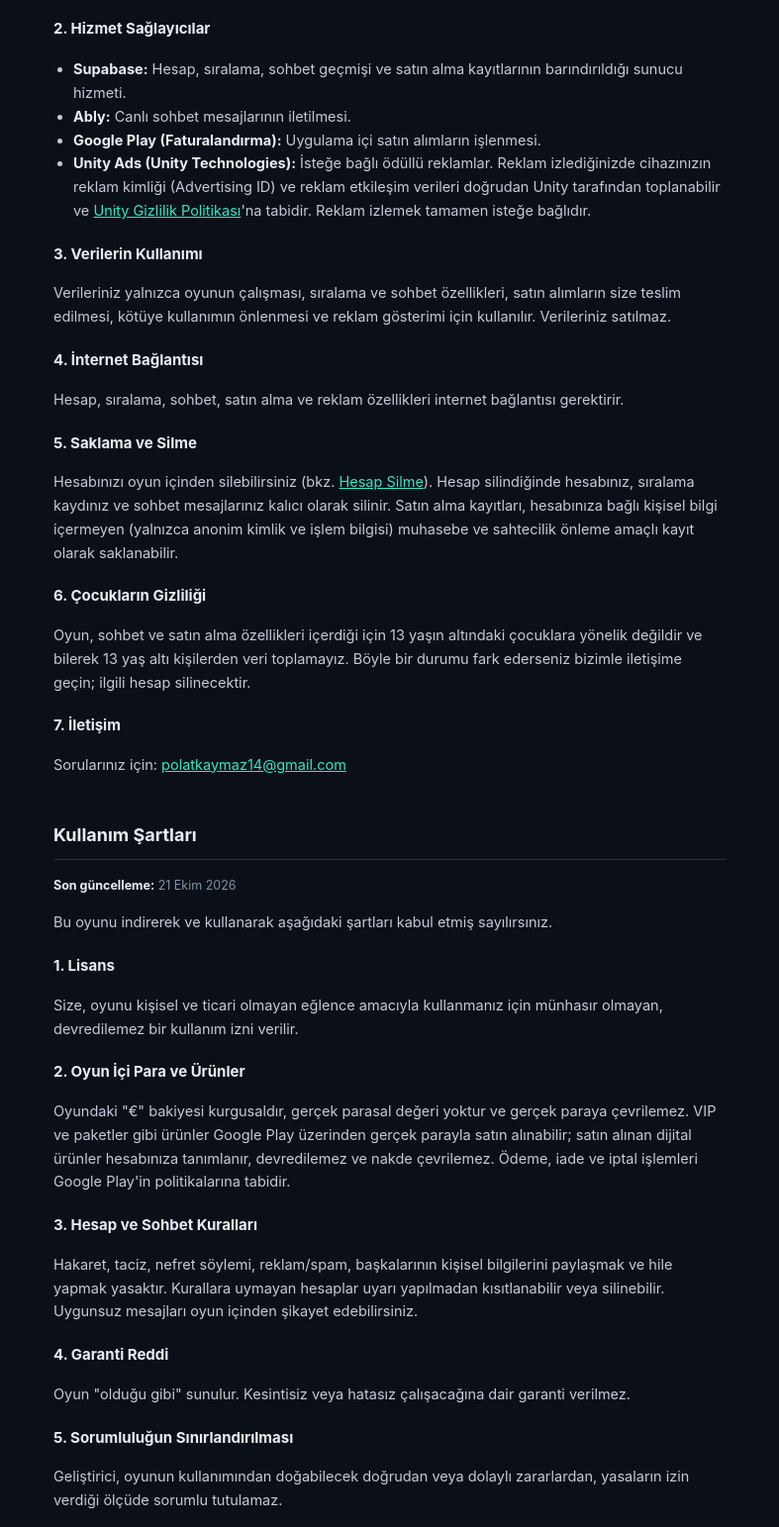
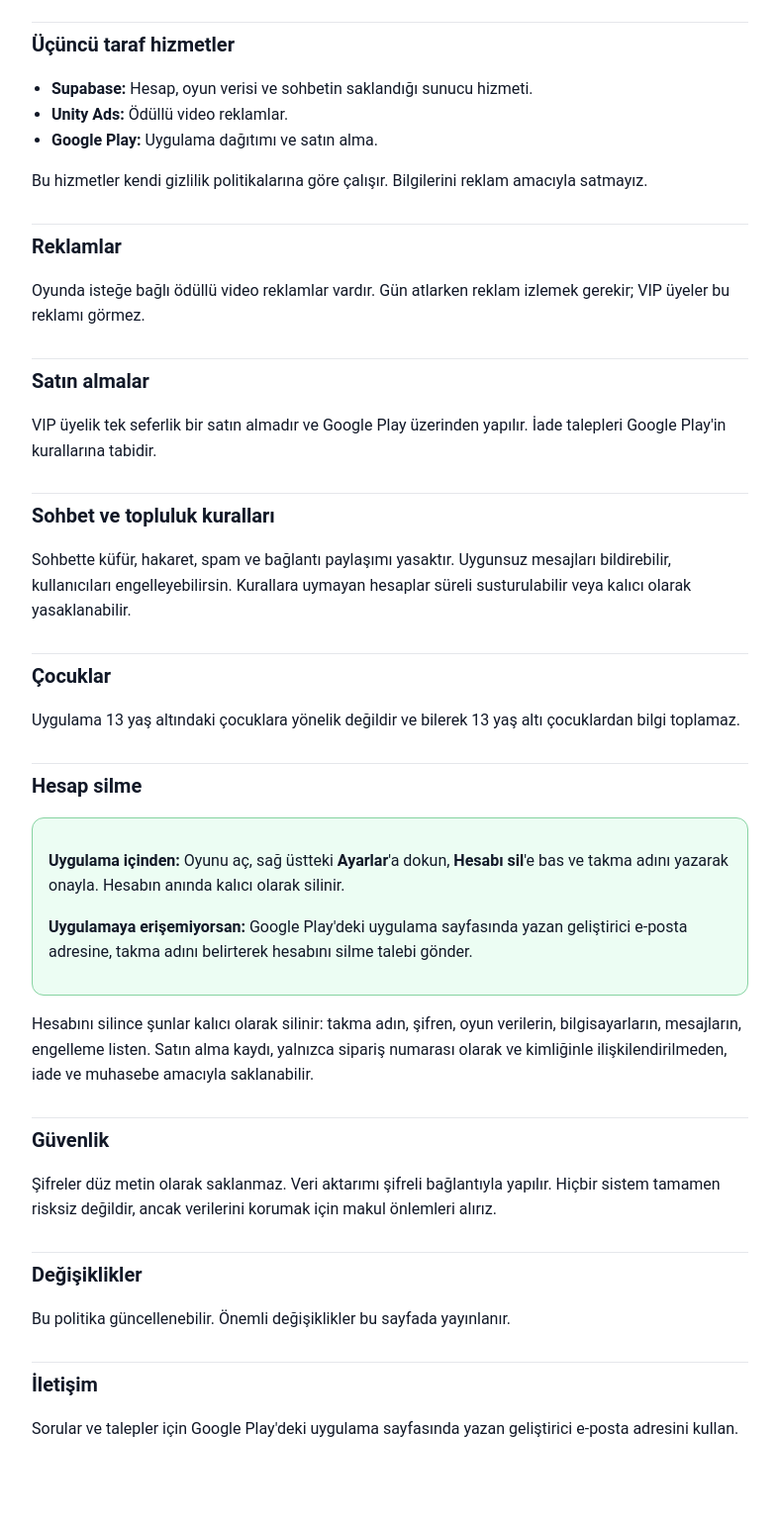
Before and after one commit to yapayzekapolat1-afk/ioz-internet-cafe, a website: page docs/index.html in a window 1280 px wide. Shown: the part 701-2244 px from the top of the page at 99% size, without its empty margins (246-1033 px from the left). Drawn offline with Linux system fonts and the light colour scheme.

Commit message:
Add files via upload

```diff
--- a/docs/index.html
+++ b/docs/index.html
@@ -1,140 +1,83 @@
 <!DOCTYPE html>
 <html lang="tr">
 <head>
-<meta charset="UTF-8">
-<meta name="viewport" content="width=device-width, initial-scale=1">
-<title>iOZ Penalty Legend — Gizlilik Politikası ve Kullanım Şartları</title>
+<meta charset="utf-8">
+<meta name="viewport" content="width=device-width,initial-scale=1">
+<title>iOZ Internet Cafe: Gizlilik Politikası ve Hesap Silme</title>
 <style>
-  :root{
-    --bg:#0b1018; --panel:#131b27; --border:#263346;
-    --text:#e8edf4; --muted:#8291a6; --accent:#34e7c4; --gold:#f5b84e;
-  }
-  *{box-sizing:border-box;}
-  body{
-    margin:0; background:var(--bg); color:var(--text);
-    font-family:-apple-system,BlinkMacSystemFont,'Segoe UI',Roboto,sans-serif;
-    line-height:1.65;
-  }
-  .wrap{ max-width:720px; margin:0 auto; padding:48px 20px 80px; }
-  header{ text-align:center; margin-bottom:40px; }
-  header img{ width:64px; height:64px; border-radius:16px; margin-bottom:14px; }
-  h1{ font-size:22px; margin:0 0 6px; }
-  .sub{ color:var(--muted); font-size:14px; }
-  nav{
-    display:flex; gap:10px; justify-content:center; margin:24px 0 40px;
-    flex-wrap:wrap;
-  }
-  nav a{
-    color:var(--accent); text-decoration:none; font-size:14px;
-    padding:8px 14px; border:1px solid var(--border); border-radius:99px;
-  }
-  section{ margin-bottom:44px; }
-  section h2{
-    font-size:18px; border-bottom:1px solid var(--border);
-    padding-bottom:10px; margin-bottom:16px; scroll-margin-top:20px;
-  }
-  h3{ font-size:15px; color:var(--text); margin:20px 0 8px; }
-  p, li{ color:#c3cbd8; font-size:14.5px; }
-  strong{ color:var(--text); }
-  code{
-    background:var(--panel); border:1px solid var(--border);
-    padding:2px 6px; border-radius:5px; font-size:13px; color:var(--gold);
-  }
-  a{ color:var(--accent); }
-  footer{
-    text-align:center; color:var(--muted); font-size:12px;
-    margin-top:60px; border-top:1px solid var(--border); padding-top:24px;
-  }
-  .updated{ color:var(--muted); font-size:12.5px; }
-  ul{ padding-left:20px; }
+:root{--g:#16a34a;--ink:#111827;--mut:#6b7280;--line:#e5e7eb}
+*{box-sizing:border-box}
+body{margin:0;font-family:Roboto,"Segoe UI",system-ui,sans-serif;color:var(--ink);background:#fff;line-height:1.6}
+main{max-width:760px;margin:0 auto;padding:28px 18px 60px}
+h1{font-size:28px;line-height:1.2;margin:0 0 6px}
+h1 b{color:var(--g)}
+h2{font-size:20px;margin:30px 0 8px;padding-top:6px;border-top:1px solid var(--line)}
+p,li{font-size:16px}
+ul{padding-left:20px}
+.mut{color:var(--mut);font-size:14px}
+.box{margin:16px 0;padding:14px 16px;border:1.5px solid #86d3a1;border-radius:12px;background:#ecfdf3}
+a{color:var(--g)}
 </style>
 </head>
 <body>
-<div class="wrap">
+<main>
+<h1>iOZ <b>Internet Cafe</b></h1>
+<p class="mut">Gizlilik Politikası ve Hesap Silme · Son güncelleme: 8 Kasım 2026</p>
 
-  <header>
-    <h1>iOZ Penalty Legend</h1>
-    <div class="sub">Gizlilik Politikası &amp; Kullanım Şartları</div>
-  </header>
+<p>Bu sayfa, Google Play'deki <strong>iOZ Internet Cafe</strong> uygulamasının (paket adı: com.iozgames.iozcafe) hangi bilgileri topladığını, nasıl kullandığını ve hesabını nasıl silebileceğini açıklar.</p>
 
-  <nav>
-    <a href="#gizlilik">Gizlilik Politikası</a>
-    <a href="#sartlar">Kullanım Şartları</a>
-    <a href="#hesap-silme">Hesap Silme</a>
-  </nav>
+<h2>Topladığımız bilgiler</h2>
+<ul>
+<li><strong>Hesap bilgileri:</strong> Seçtiğin takma ad ve şifren. E-posta adresi, telefon numarası veya gerçek adın istenmez.</li>
+<li><strong>Oyun verileri:</strong> Paran, bilgisayarların, gün ilerlemen, dükkan seviyen, VIP durumun ve oyun içi istatistikler.</li>
+<li><strong>Sohbet:</strong> Genel sohbete yazdığın mesajlar, bildirdiğin ve engellediğin kullanıcılar.</li>
+<li><strong>Satın alma bilgisi:</strong> VIP üyelik satın alırsan Google Play'in verdiği sipariş numarası. Kart veya ödeme bilgilerin bize ulaşmaz, ödemeyi Google Play yapar.</li>
+<li><strong>Reklam ve cihaz bilgisi:</strong> Ödüllü video reklamlar için reklam ağı (Unity Ads) cihazının reklam kimliği ve genel cihaz bilgisini işleyebilir.</li>
+</ul>
 
-  <section id="gizlilik">
-    <h2>Gizlilik Politikası</h2>
-    <p class="updated"><strong>Son güncelleme:</strong> 21 Ekim 2026</p>
+<h2>Bilgileri nasıl kullanıyoruz</h2>
+<ul>
+<li>Oyunu çalıştırmak, ilerlemeni kaydetmek ve sıralamayı göstermek için.</li>
+<li>Sohbeti güvenli tutmak: küfür filtresi, mesaj bildirme, engelleme ve yönetici moderasyonu (susturma, ban) için.</li>
+<li>VIP satın alımını doğrulayıp ödülünü teslim etmek için.</li>
+<li>Ödüllü reklamları göstermek için.</li>
+</ul>
 
-    <p>Bu politika, "iOZ Penalty Legend" mobil oyunu için geçerlidir.</p>
+<h2>Üçüncü taraf hizmetler</h2>
+<ul>
+<li><strong>Supabase:</strong> Hesap, oyun verisi ve sohbetin saklandığı sunucu hizmeti.</li>
+<li><strong>Unity Ads:</strong> Ödüllü video reklamlar.</li>
+<li><strong>Google Play:</strong> Uygulama dağıtımı ve satın alma.</li>
+</ul>
+<p>Bu hizmetler kendi gizlilik politikalarına göre çalışır. Bilgilerini reklam amacıyla satmayız.</p>
 
-    <h3>1. Topladığımız Veriler</h3>
-    <ul>
-      <li><strong>Hesap bilgileri:</strong> Seçtiğiniz kullanıcı adı (nick) ve şifreniz. Oyun gerçek e-posta adresi istemez; şifreniz güvenli şekilde şifrelenmiş olarak hesap sağlayıcımızda saklanır.</li>
-      <li><strong>Oyun verileri:</strong> Sıralama puanınız, oyun içi değeriniz, son aktif olma zamanınız ve VIP / paket durumunuz.</li>
-      <li><strong>Sohbet mesajları:</strong> Oyun içi sohbete yazdığınız mesajlar (en fazla 200 karakter), kullanıcı adınız ve oyun içi değeriniz herkese açık görünür. Sunucuda yalnızca en son mesajlar tutulur.</li>
-      <li><strong>Şikayetler:</strong> Bir mesajı şikayet ederseniz, şikayet edilen mesaj ve şikayet eden hesap kaydedilir.</li>
-      <li><strong>Satın alma kayıtları:</strong> Satın aldığınız ürün, tutar ve Google Play satın alma doğrulama kodu. Kart veya ödeme bilgileriniz bize hiçbir zaman ulaşmaz; ödeme tamamen Google Play tarafından işlenir.</li>
-      <li><strong>Cihazda saklanan veriler:</strong> Dil, ayarlar ve oyun ilerlemesinin bir kısmı cihazınızın yerel deposunda tutulur.</li>
-    </ul>
+<h2>Reklamlar</h2>
+<p>Oyunda isteğe bağlı ödüllü video reklamlar vardır. Gün atlarken reklam izlemek gerekir; VIP üyeler bu reklamı görmez.</p>
 
-    <h3>2. Hizmet Sağlayıcılar</h3>
-    <ul>
-      <li><strong>Supabase:</strong> Hesap, sıralama, sohbet geçmişi ve satın alma kayıtlarının barındırıldığı sunucu hizmeti.</li>
-      <li><strong>Ably:</strong> Canlı sohbet mesajlarının iletilmesi.</li>
-      <li><strong>Google Play (Faturalandırma):</strong> Uygulama içi satın alımların işlenmesi.</li>
-      <li><strong>Unity Ads (Unity Technologies):</strong> İsteğe bağlı ödüllü reklamlar. Reklam izlediğinizde cihazınızın reklam kimliği (Advertising ID) ve reklam etkileşim verileri doğrudan Unity tarafından toplanabilir ve
-      <a href="https://unity.com/legal/privacy-policy" target="_blank" rel="noopener">Unity Gizlilik Politikası</a>'na tabidir. Reklam izlemek tamamen isteğe bağlıdır.</li>
-    </ul>
+<h2>Satın almalar</h2>
+<p>VIP üyelik tek seferlik bir satın almadır ve Google Play üzerinden yapılır. İade talepleri Google Play'in kurallarına tabidir.</p>
 
-    <h3>3. Verilerin Kullanımı</h3>
-    <p>Verileriniz yalnızca oyunun çalışması, sıralama ve sohbet özellikleri, satın alımların size teslim edilmesi, kötüye kullanımın önlenmesi ve reklam gösterimi için kullanılır. Verileriniz satılmaz.</p>
+<h2>Sohbet ve topluluk kuralları</h2>
+<p>Sohbette küfür, hakaret, spam ve bağlantı paylaşımı yasaktır. Uygunsuz mesajları bildirebilir, kullanıcıları engelleyebilirsin. Kurallara uymayan hesaplar süreli susturulabilir veya kalıcı olarak yasaklanabilir.</p>
 
-    <h3>4. İnternet Bağlantısı</h3>
-    <p>Hesap, sıralama, sohbet, satın alma ve reklam özellikleri internet bağlantısı gerektirir.</p>
+<h2>Çocuklar</h2>
+<p>Uygulama 13 yaş altındaki çocuklara yönelik değildir ve bilerek 13 yaş altı çocuklardan bilgi toplamaz.</p>
 
-    <h3>5. Saklama ve Silme</h3>
-    <p>Hesabınızı oyun içinden silebilirsiniz (bkz. <a href="#hesap-silme">Hesap Silme</a>). Hesap silindiğinde hesabınız, sıralama kaydınız ve sohbet mesajlarınız kalıcı olarak silinir. Satın alma kayıtları, hesabınıza bağlı kişisel bilgi içermeyen (yalnızca anonim kimlik ve işlem bilgisi) muhasebe ve sahtecilik önleme amaçlı kayıt olarak saklanabilir.</p>
+<h2 id="hesap-silme">Hesap silme</h2>
+<div class="box">
+<p><strong>Uygulama içinden:</strong> Oyunu aç, sağ üstteki <strong>Ayarlar</strong>'a dokun, <strong>Hesabı sil</strong>'e bas ve takma adını yazarak onayla. Hesabın anında kalıcı olarak silinir.</p>
+<p><strong>Uygulamaya erişemiyorsan:</strong> Google Play'deki uygulama sayfasında yazan geliştirici e-posta adresine, takma adını belirterek hesabını silme talebi gönder.</p>
+</div>
+<p>Hesabını silince şunlar kalıcı olarak silinir: takma adın, şifren, oyun verilerin, bilgisayarların, mesajların, engelleme listen. Satın alma kaydı, yalnızca sipariş numarası olarak ve kimliğinle ilişkilendirilmeden, iade ve muhasebe amacıyla saklanabilir.</p>
 
-    <h3>6. Çocukların Gizliliği</h3>
-    <p>Oyun, sohbet ve satın alma özellikleri içerdiği için 13 yaşın altındaki çocuklara yönelik değildir ve bilerek 13 yaş altı kişilerden veri toplamayız. Böyle bir durumu fark ederseniz bizimle iletişime geçin; ilgili hesap silinecektir.</p>
+<h2>Güvenlik</h2>
+<p>Şifreler düz metin olarak saklanmaz. Veri aktarımı şifreli bağlantıyla yapılır. Hiçbir sistem tamamen risksiz değildir, ancak verilerini korumak için makul önlemleri alırız.</p>
 
-    <h3>7. İletişim</h3>
-    <p>Sorularınız için: <a href="mailto:polatkaymaz14@gmail.com">polatkaymaz14@gmail.com</a></p>
-  </section>
+<h2>Değişiklikler</h2>
+<p>Bu politika güncellenebilir. Önemli değişiklikler bu sayfada yayınlanır.</p>
 
-  <section id="sartlar">
-    <h2>Kullanım Şartları</h2>
-    <p class="updated"><strong>Son güncelleme:</strong> 21 Ekim 2026</p>
-    <p>Bu oyunu indirerek ve kullanarak aşağıdaki şartları kabul etmiş sayılırsınız.</p>
-
-    <h3>1. Lisans</h3>
-    <p>Size, oyunu kişisel ve ticari olmayan eğlence amacıyla kullanmanız için münhasır olmayan, devredilemez bir kullanım izni verilir.</p>
-
-    <h3>2. Oyun İçi Para ve Ürünler</h3>
-    <p>Oyundaki "€" bakiyesi kurgusaldır, gerçek parasal değeri yoktur ve gerçek paraya çevrilemez. VIP ve paketler gibi ürünler Google Play üzerinden gerçek parayla satın alınabilir; satın alınan dijital ürünler hesabınıza tanımlanır, devredilemez ve nakde çevrilemez. Ödeme, iade ve iptal işlemleri Google Play'in politikalarına tabidir.</p>
-
-    <h3>3. Hesap ve Sohbet Kuralları</h3>
-    <p>Hakaret, taciz, nefret söylemi, reklam/spam, başkalarının kişisel bilgilerini paylaşmak ve hile yapmak yasaktır. Kurallara uymayan hesaplar uyarı yapılmadan kısıtlanabilir veya silinebilir. Uygunsuz mesajları oyun içinden şikayet edebilirsiniz.</p>
-
-    <h3>4. Garanti Reddi</h3>
-    <p>Oyun "olduğu gibi" sunulur. Kesintisiz veya hatasız çalışacağına dair garanti verilmez.</p>
-
-    <h3>5. Sorumluluğun Sınırlandırılması</h3>
-    <p>Geliştirici, oyunun kullanımından doğabilecek doğrudan veya dolaylı zararlardan, yasaların izin verdiği ölçüde sorumlu tutulamaz.</p>
-
-    <h3>6. İletişim</h3>
-    <p>Sorularınız için: <a href="mailto:polatkaymaz14@gmail.com">polatkaymaz14@gmail.com</a></p>
-  </section>
-
-  <section id="hesap-silme">
-    <h2>Hesap ve Veri Silme</h2>
-    <p><strong>Oyun içinden:</strong> Ayarlar &rarr; <strong>Hesabı Sil</strong> &rarr; onayla. Hesabınız, sıralama kaydınız ve sohbet mesajlarınız kalıcı olarak silinir; bu işlem geri alınamaz.</p>
-    <p><strong>Oyuna erişemiyorsanız:</strong> <a href="mailto:polatkaymaz14@gmail.com">polatkaymaz14@gmail.com</a> adresine kullanıcı adınızla birlikte e-posta gönderin, hesabınızı sizin adınıza sileriz.</p>
-  </section>
-
-  <footer>Bu sayfa iOZ Penalty Legend mobil oyunu için hazırlanmıştır.</footer>
-</div>
+<h2>İletişim</h2>
+<p>Sorular ve talepler için Google Play'deki uygulama sayfasında yazan geliştirici e-posta adresini kullan.</p>
+</main>
 </body>
 </html>
```
